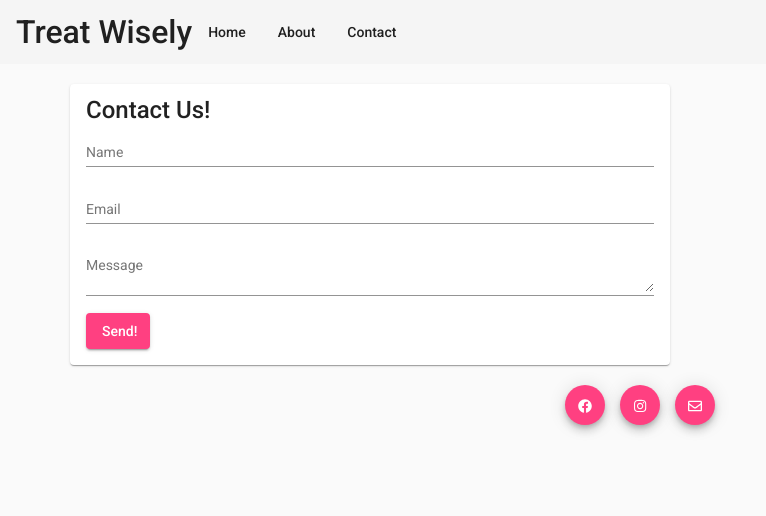
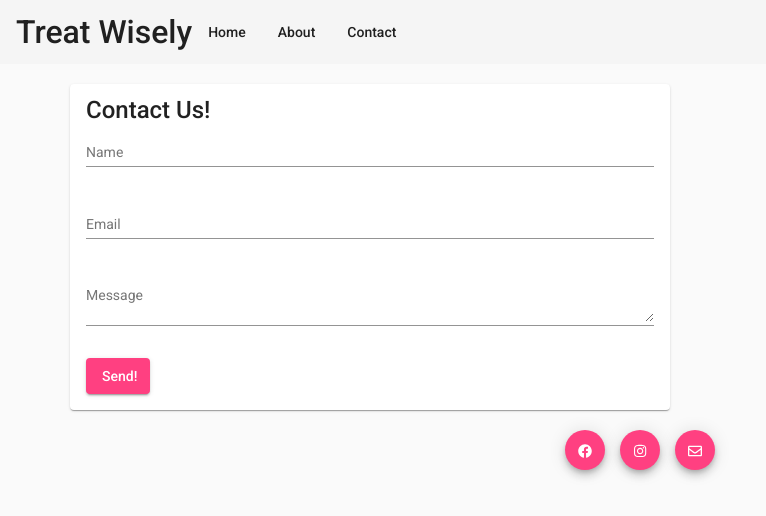
Before and after one commit to elliotrpmorris/treat-wisely, an Angular app in the folder treat-wisely/: page /contact in a window 1280 px wide. Shown: the top 516 px of the page, without its empty margins (0-766 px from the left). Built offline with nearby package versions, Linux system fonts and the light colour scheme.

Commit message:
box sizes

```diff
--- a/treat-wisely/src/app/contact/contact.component.html
+++ b/treat-wisely/src/app/contact/contact.component.html
@@ -1,13 +1,13 @@
 <br />
 <section class="container">
-  <mat-card fxFlex="600px">
+  <mat-card fxFlex.md="600px" fxFlex.lg="600px">
     <mat-card-title>Contact Us!</mat-card-title>
-    <form fxLayout="column">
+    <form fxLayout="column" fxLayoutGap="15px">
       <mat-form-field>
         <mat-label>Name</mat-label>
         <input matInput placeholder="Enter Your Name..." />
       </mat-form-field>
-      <mat-form-field class="example-full-width">
+      <mat-form-field>
         <mat-label>Email</mat-label>
         <input matInput placeholder="Enter Your Email..." />
       </mat-form-field>
--- a/treat-wisely/src/app/home/home.component.html
+++ b/treat-wisely/src/app/home/home.component.html
@@ -3,7 +3,7 @@
   <h2>Slimming friendly treat bags, measured to pleasure.</h2>
   <br />
   <div fxLayout="row">
-    <mat-card fxFlex="440px">
+    <mat-card fxFlex.md="440px" fxFlex.lg="440px">
       <mat-card-title>Latest Offer</mat-card-title>
       <mat-card-subtitle>WAS £2 NOW £1.50 each</mat-card-subtitle>
       <img src="../../assets/homepage.jpg" mat-card-image />
```
